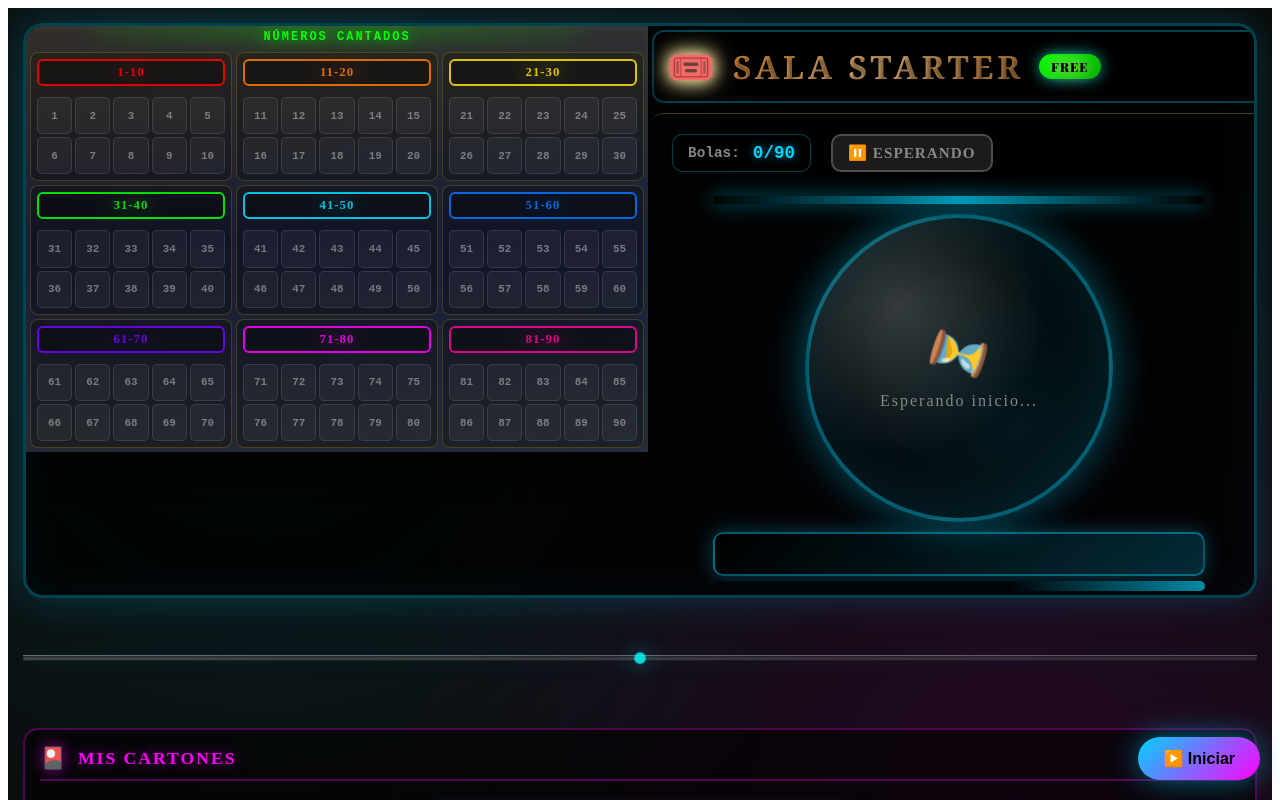
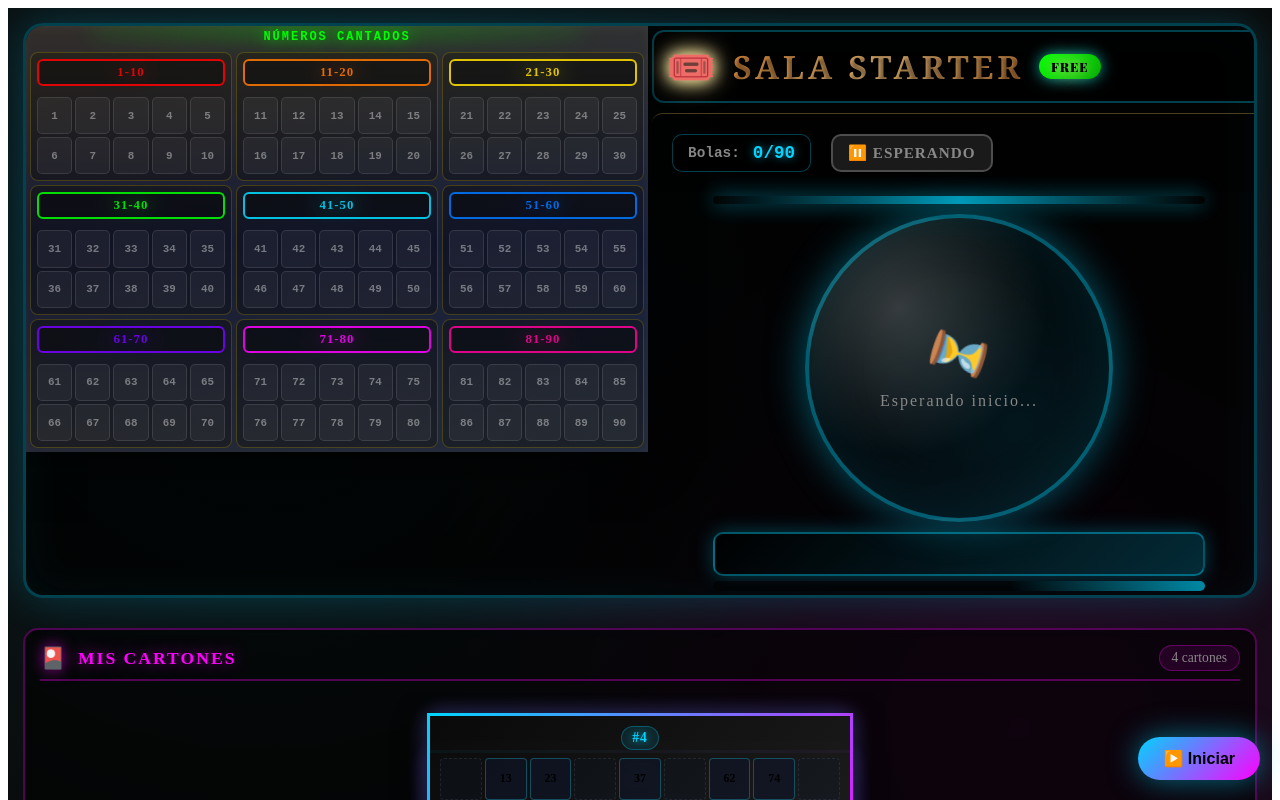
Before and after one commit to dacruzandres31-hub/24-kilates-bingo, a React (Vite) app in the folder client-player/: page /sala/starter in a window 1280 px wide. Shown: the top 800 px of the page. Built offline with nearby package versions, Linux system fonts and the light colour scheme.

Commit message:
feat: eliminar divider neón y reducir margin para máximo aprovechamiento

```diff
--- a/client-player/src/components/StarterRoom.jsx
+++ b/client-player/src/components/StarterRoom.jsx
@@ -458,12 +458,6 @@ export default function StarterRoom() {
         </div>
       </div>
 
-      {/* Divider con efecto neón */}
-      <div className="neon-divider">
-        <div className="divider-line"></div>
-        <div className="divider-pulse"></div>
-      </div>
-
       {/* MITAD INFERIOR - LOS CARTONES */}
       <div className="player-cards-section">
         <div className="cards-header">
--- a/client-player/src/styles/StarterRoom.css
+++ b/client-player/src/styles/StarterRoom.css
@@ -287,7 +287,7 @@
     0 0 40px rgba(0, 212, 255, 0.2),
     inset 0 0 40px rgba(0, 212, 255, 0.05);
   min-height: 60vh;
-  margin-bottom: 20px;
+  margin-bottom: 10px;
   position: relative;
   z-index: 2;
   overflow: hidden;
```
